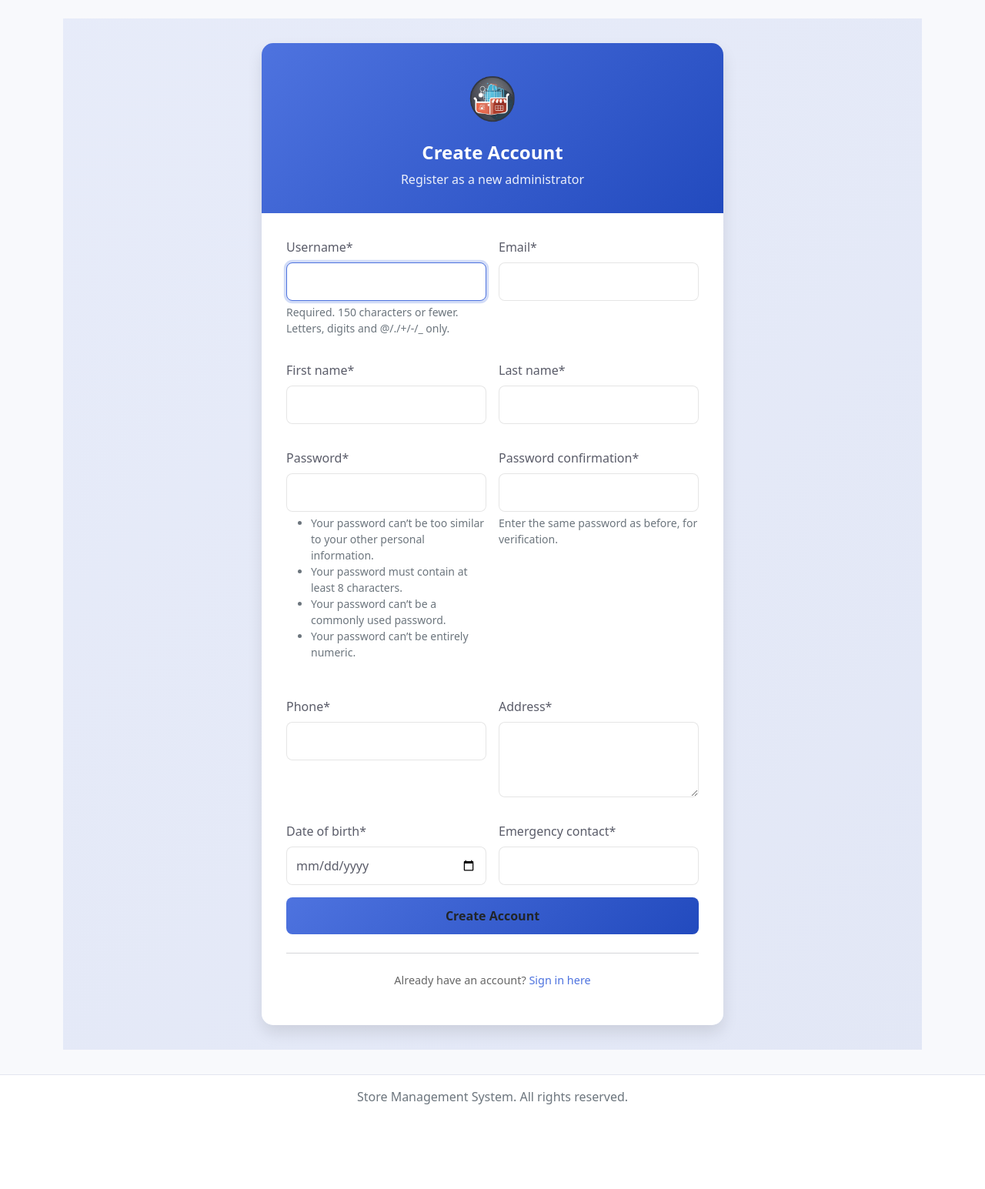
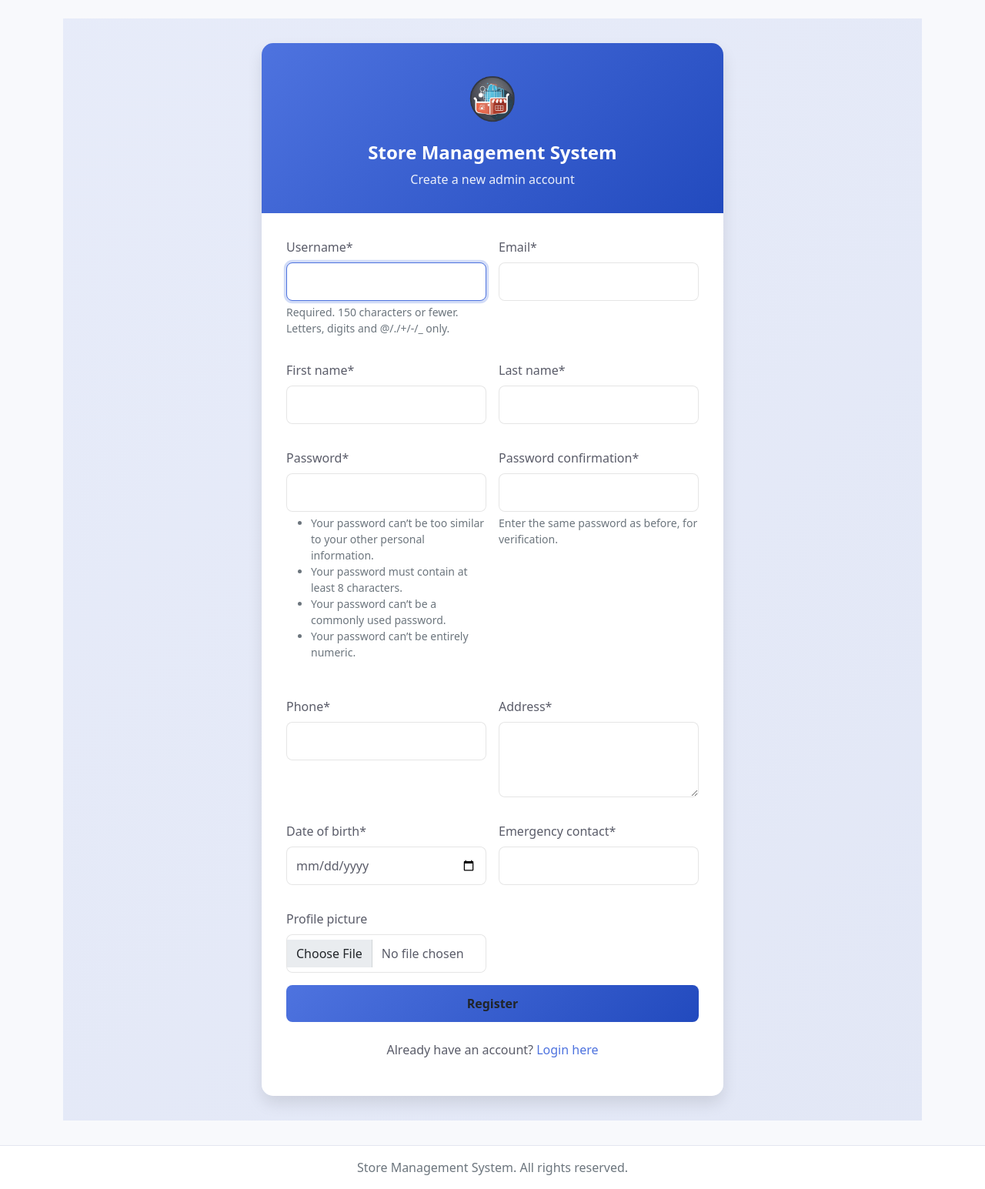
Before and after one commit to alkaseltzerrr/Shop-Repo, a Django app: page /register/ in a window 1280 px wide. Shown: the part 57-1602 px from the top of the page at 77% size. Before the commit the page ends 1492 px from the top, so only its background shows below. Run offline with Django 5.2, Linux system fonts and the light colour scheme; some libraries are stand-ins or nearby versions.

Commit message:
Profile Picture functionalities

```diff
--- /dev/null
+++ b/store_management/static/js/theme.js
@@ -0,0 +1,53 @@
+// Theme management
+function setTheme(theme) {
+    localStorage.setItem('theme', theme);
+    document.documentElement.classList.remove('theme-light', 'theme-dark');
+    document.body.classList.remove('theme-light', 'theme-dark');
+
+    if (theme === 'auto') {
+        const prefersDark = window.matchMedia('(prefers-color-scheme: dark)').matches;
+        const autoTheme = prefersDark ? 'dark' : 'light';
+        document.documentElement.classList.add(`theme-${autoTheme}`);
+        document.body.classList.add(`theme-${autoTheme}`);
+    } else {
+        document.documentElement.classList.add(`theme-${theme}`);
+        document.body.classList.add(`theme-${theme}`);
+    }
+}
+
+// Initialize theme from localStorage or default to system preference
+function initTheme() {
+    const savedTheme = localStorage.getItem('theme');
+    if (!savedTheme) {
+        // If no saved theme, default to auto (system preference)
+        setTheme('auto');
+    } else {
+        setTheme(savedTheme);
+    }
+}
+
+// Listen for system theme changes when in auto mode
+function setupThemeListener() {
+    const mediaQuery = window.matchMedia('(prefers-color-scheme: dark)');
+    mediaQuery.addEventListener('change', (e) => {
+        if (localStorage.getItem('theme') === 'auto') {
+            setTheme('auto');
+        }
+    });
+}
+
+// Add theme toggle functionality
+function toggleTheme() {
+    const currentTheme = localStorage.getItem('theme') || 'auto';
+    const themes = ['light', 'dark', 'auto'];
+    const currentIndex = themes.indexOf(currentTheme);
+    const nextTheme = themes[(currentIndex + 1) % themes.length];
+    setTheme(nextTheme);
+    return nextTheme;
+}
+
+// Initialize when DOM is loaded
+document.addEventListener('DOMContentLoaded', () => {
+    initTheme();
+    setupThemeListener();
+});
--- a/store_management/store_ops/forms.py
+++ b/store_management/store_ops/forms.py
@@ -12,6 +12,7 @@ class AdminRegistrationForm(UserCreationForm):
     address = forms.CharField(widget=forms.Textarea(attrs={'rows': 3}), required=True)
     date_of_birth = forms.DateField(widget=forms.DateInput(attrs={'type': 'date'}), required=True)
     emergency_contact = forms.CharField(required=True)
+    profile_picture = forms.ImageField(required=False, widget=forms.FileInput(attrs={'class': 'form-control'}))
 
     class Meta:
         model = User
@@ -22,12 +23,12 @@ class AdminRegistrationForm(UserCreationForm):
         user.email = self.cleaned_data['email']
         user.first_name = self.cleaned_data['first_name']
         user.last_name = self.cleaned_data['last_name']
-        user.is_staff = True  # Make user a staff member
-        user.is_superuser = True  # Make user a superuser
+        user.is_staff = True
+        user.is_superuser = True
 
         if commit:
             user.save()
-            # Create associated Employee profile
+            profile_picture = self.cleaned_data.get('profile_picture')
             Employee.objects.create(
                 user=user,
                 phone=self.cleaned_data['phone'],
@@ -36,9 +37,25 @@ class AdminRegistrationForm(UserCreationForm):
                 address=self.cleaned_data['address'],
                 date_of_birth=self.cleaned_data['date_of_birth'],
                 emergency_contact=self.cleaned_data['emergency_contact'],
-                salary=Decimal('5000.00')
+                salary=Decimal('5000.00'),
+                profile_picture=profile_picture
             )
         return user
+
+class ProfileUpdateForm(forms.ModelForm):
+    class Meta:
+        model = Employee
+        fields = ['profile_picture']
+        widgets = {
+            'profile_picture': forms.FileInput(attrs={'class': 'form-control'})
+        }
+
+    def clean_profile_picture(self):
+        profile_picture = self.cleaned_data.get('profile_picture')
+        if profile_picture:
+            if profile_picture.size > 5 * 1024 * 1024:  # 5MB limit
+                raise forms.ValidationError("Image file too large ( > 5MB )")
+            return profile_picture
 
 class PurchaseOrderForm(forms.ModelForm):
     class Meta:
--- a/store_management/store_ops/models.py
+++ b/store_management/store_ops/models.py
@@ -54,6 +54,7 @@ class Employee(models.Model):
 
     user = models.OneToOneField(User, on_delete=models.CASCADE)
     role = models.CharField(max_length=20, choices=ROLE_CHOICES)
+    profile_picture = models.ImageField(upload_to='profile_pictures/', null=True, blank=True)
     phone = models.CharField(max_length=20)
     address = models.TextField()
     hire_date = models.DateField(auto_now_add=True)
--- a/store_management/store_ops/views.py
+++ b/store_management/store_ops/views.py
@@ -10,7 +10,7 @@ from .models import (
     Category, Product, Supplier, Employee,
     Customer, Purchase, Sale, SaleItem, UserPreferences
 )
-from .forms import AdminRegistrationForm, PurchaseOrderForm
+from .forms import AdminRegistrationForm, PurchaseOrderForm, ProfileUpdateForm
 from django.http import JsonResponse
 from functools import wraps
 from decimal import Decimal
@@ -814,6 +814,12 @@ def profile(request):
         employee = request.user.employee
         context['employee'] = employee
 
+        # Get profile picture URL from database
+        if employee.profile_picture and employee.profile_picture.name:
+            context['profile_picture_url'] = employee.profile_picture.url
+        else:
+            context['profile_picture_url'] = None
+
         # Calculate days employed
         days_employed = (timezone.now().date() - employee.hire_date).days
         context['days_employed'] = days_employed
@@ -852,6 +858,22 @@ def profile(request):
     return render(request, 'store_ops/profile.html', context)
 
 @login_required
+def update_profile_picture(request):
+    if not hasattr(request.user, 'employee'):
+        messages.error(request, 'Employee profile not found.')
+        return redirect('profile')
+
+    if request.method == 'POST':
+        form = ProfileUpdateForm(request.POST, request.FILES, instance=request.user.employee)
+        if form.is_valid():
+            form.save()
+            messages.success(request, 'Profile picture updated successfully!')
+        else:
+            messages.error(request, 'Failed to update profile picture. Please try again.')
+
+    return redirect('profile')
+
+@login_required
 def save_preferences(request):
     if request.method == 'POST':
         preferences, created = UserPreferences.objects.get_or_create(user=request.user)
@@ -866,9 +888,10 @@ def save_preferences(request):
 
 def register(request):
     if request.method == 'POST':
-        form = AdminRegistrationForm(request.POST)
+        form = AdminRegistrationForm(request.POST, request.FILES)
         if form.is_valid():
             user = form.save()
+            messages.success(request, 'Registration successful! Please log in.')
             return redirect('login')
     else:
         form = AdminRegistrationForm()
--- a/store_management/templates/registration/register.html
+++ b/store_management/templates/registration/register.html
@@ -133,21 +133,20 @@
 <div class="auth-container">
     <div class="auth-card">
         <div class="auth-header">
-            <img src="{% static 'images/logo.png' %}" alt="Store Management Logo" class="auth-logo">
-            <h1 class="auth-title">Create Account</h1>
-            <p class="auth-subtitle">Register as a new administrator</p>
+            <img src="{% static 'images/logo.png' %}" alt="Logo" class="auth-logo">
+            <h2 class="auth-title">Store Management System</h2>
+            <p class="auth-subtitle">Create a new admin account</p>
         </div>
         <div class="auth-body">
-            <form method="post" novalidate>
+            <form method="post" enctype="multipart/form-data" novalidate>
                 {% csrf_token %}
                 <div class="form-row">
                     {{ form|crispy }}
                 </div>
-                <button type="submit" class="btn auth-btn">Create Account</button>
+                <button type="submit" class="btn auth-btn">Register</button>
             </form>
-            <hr class="auth-divider">
-            <div class="auth-footer">
-                <p>Already have an account? <a href="{% url 'login' %}" class="auth-link">Sign in here</a></p>
+            <div class="text-center mt-4">
+                <p>Already have an account? <a href="{% url 'login' %}" class="auth-link">Login here</a></p>
             </div>
         </div>
     </div>
```
Also changed, not shown: store_management/templates/store_ops/profile.html (+20 -9 lines), store_management/store_ops/migrations/0009_employee_profile_picture.py (added).
